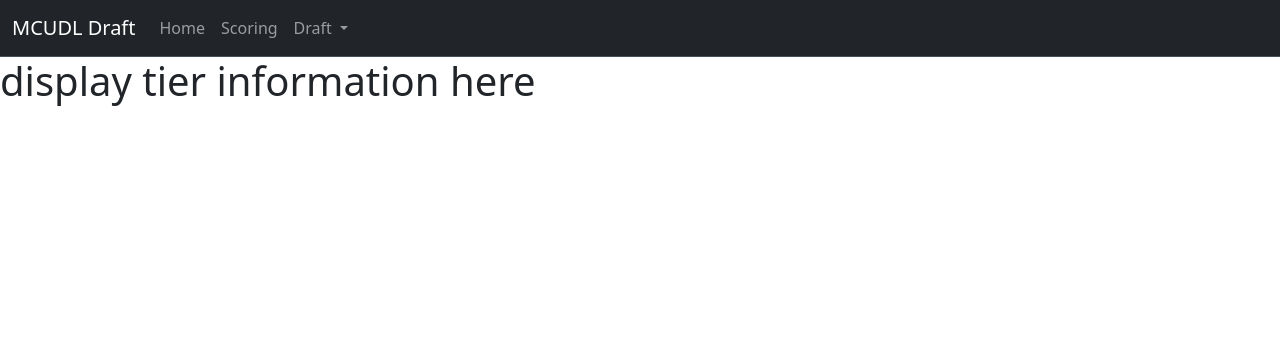
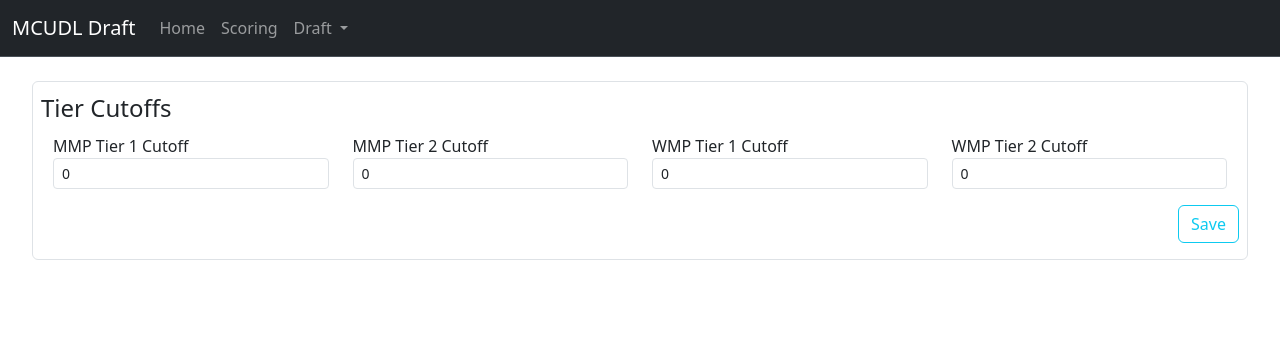
Before and after one commit to DamonLuk6/draft_app, a Flask app: page /tier in a window 1280 px wide. Shown: the top 357 px of the page. Run offline with Flask 3, Linux system fonts and the light colour scheme.

Commit message:
created forms for tiers input, set up initial tier page look

```diff
--- a/app.py
+++ b/app.py
@@ -1,7 +1,10 @@
-from flask import Flask, render_template, url_for, request
+from flask import Flask, render_template, url_for, request, flash
 import pandas as pd
+from forms import TierForm
 
 app = Flask(__name__)
+
+app.config['SECRET_KEY'] = 'e6958684b626fad00305cd8a24d73b9d'
 
 @app.route("/")
 @app.route("/home")
@@ -24,9 +27,18 @@ def scoring():
     return render_template("scoring-sheet.html", title = 'Scoring Sheet', players = players, columns = columns)
 
 
-@app.route("/tier")
+@app.route("/tier", methods = ['GET', 'POST'])
 def tier():
-    return render_template('tier.html', title = 'Tiers')
+    form = TierForm()
+    if form.validate_on_submit():
+        flash('Tier cutoffs submitted', 'success')
+        tier_cutoff = {
+            "Man/Boy": {"tier_1": form.mmpOneCutOff.data, "tier_2": form.mmpTwoCutOff.data},
+            "Woman/Girl": {"tier_1": form.wmpOneCutOff.data, "tier_2": form.wmpTwoCutOff.data}
+        }
+        print(tier_cutoff)
+
+    return render_template('tier.html', title = 'Tiers', form = form)
 
 @app.route("/draftsheet")
 def draftsheet():
--- a/forms.py
+++ b/forms.py
@@ -0,0 +1,9 @@
+from flask_wtf import FlaskForm
+from wtforms import IntegerField, SubmitField
+
+class TierForm(FlaskForm):
+    mmpOneCutOff = IntegerField('MMP Tier 1 Cutoff', default=0)
+    mmpTwoCutOff = IntegerField('MMP Tier 2 Cutoff', default=0)
+    wmpOneCutOff = IntegerField('WMP Tier 1 Cutoff', default=0)
+    wmpTwoCutOff = IntegerField('WMP Tier 2 Cutoff', default=0)
+    save = SubmitField('Save')
--- a/requirements.txt
+++ b/requirements.txt
@@ -2,6 +2,7 @@ blinker==1.9.0
 click==8.4.2
 et_xmlfile==2.0.0
 Flask==3.1.3
+Flask-WTF==1.3.0
 itsdangerous==2.2.0
 Jinja2==3.1.6
 MarkupSafe==3.0.3
@@ -11,3 +12,4 @@ pandas==3.0.5
 python-dateutil==2.9.0.post0
 six==1.17.0
 Werkzeug==3.1.8
+WTForms==3.2.2
--- a/templates/layout.html
+++ b/templates/layout.html
@@ -37,6 +37,16 @@
             </div>
         </nav>
 
+        {% with messages = get_flashed_messages(with_categories=true) %}
+            {% if messages %}
+                {% for category, message in messages %}
+                    <div class="alert alert-{{ category }}">
+                        {{ message }}
+                    </div>
+                {% endfor %}
+            {% endif %}
+        {% endwith %}
+
         {% block content %}
         {% endblock %}
         <script src="https://cdn.jsdelivr.net/npm/bootstrap@5.3.8/dist/js/bootstrap.bundle.min.js" integrity="sha384-FKyoEForCGlyvwx9Hj09JcYn3nv7wiPVlz7YYwJrWVcXK/BmnVDxM+D2scQbITxI" crossorigin="anonymous"></script>
--- a/templates/tier.html
+++ b/templates/tier.html
@@ -1,4 +1,32 @@
 {% extends 'layout.html' %}
 {% block content %}
-    <h1>display tier information here</h1>
+    <div>
+        <form method = "POST">
+            {{ form.hidden_tag() }}
+            <fieldset class="border rounded mt-4 mx-auto" style="max-width: 95%;">
+                <legend class="ms-2 mt-2">Tier Cutoffs</legend>
+                <div class="row ms-2 me-2 mt-4 mb-3">
+                    <div class="col">
+                        {{ form.mmpOneCutOff.label(class="form-control-label") }}
+                        {{ form.mmpOneCutOff(class="form-control form-control-sm")}}
+                    </div>
+                    <div class="col">
+                        {{ form.mmpTwoCutOff.label(class="form-control-label") }}
+                        {{ form.mmpTwoCutOff(class="form-control form-control-sm")}}
+                    </div>
+                    <div class="col">
+                        {{ form.wmpOneCutOff.label(class="form-control-label") }}
+                        {{ form.wmpOneCutOff(class="form-control form-control-sm")}}
+                    </div>
+                    <div class="col">
+                        {{ form.wmpTwoCutOff.label(class="form-control-label") }}
+                        {{ form.wmpTwoCutOff(class="form-control form-control-sm")}}
+                    </div>
+                </div>
+                 <div class="text-end me-2 mb-3">
+                    {{ form.save(class="btn btn-outline-info") }}
+                </div>
+            </fieldset>
+        </form>
+    </div>
 {% endblock content %}
```
